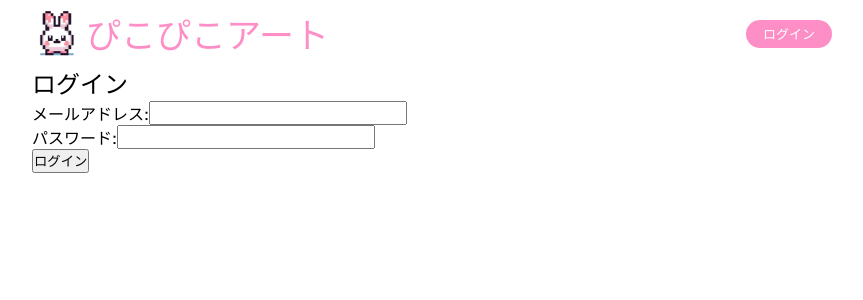
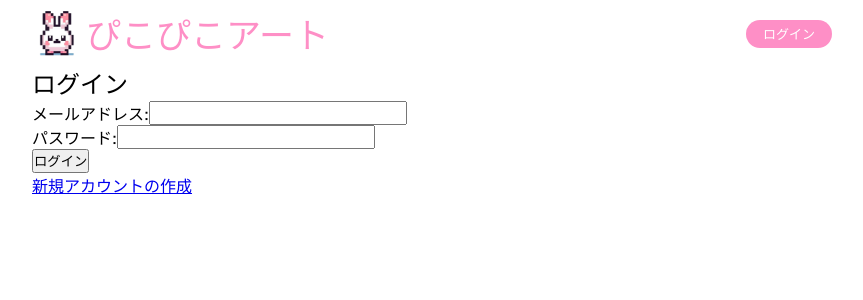
Before and after one commit to PocoPota/picopico-art, a Next.js app: page /login in a window 1280 px wide. Shown: the top 300 px of the page, without its empty margins (208-1071 px from the left). Built offline with nearby package versions, Linux system fonts and the light colour scheme; no server answers; a web font is replaced by a local one.

Commit message:
ログイン後トップページへリダイレクト

```diff
--- a/src/app/components/LoginForm.tsx
+++ b/src/app/components/LoginForm.tsx
@@ -4,11 +4,14 @@
 import React, { useState } from "react";
 import { signInWithEmailAndPassword } from "firebase/auth"; // ログイン用の関数をインポート
 import { auth } from "../lib/firebase"; // ステップ4で初期化したauthオブジェクトをインポート
+import { useRouter } from "next/navigation";
 
 const LoginForm: React.FC = () => {
   const [email, setEmail] = useState("");
   const [password, setPassword] = useState("");
   const [error, setError] = useState<string | null>(null);
+
+  const router = useRouter();
 
   const handleLogin = async (e: React.FormEvent) => {
     e.preventDefault(); // フォームのデフォルト送信を防ぐ
@@ -20,6 +23,7 @@ const LoginForm: React.FC = () => {
       // ログイン成功した場合の処理（例: ホームページにリダイレクトなど）
       console.log("ログイン成功！");
       // useRouter などを使ってリダイレクト処理をここに記述
+      router.push("/");
     } catch (error: any) {
       // エラーが発生した場合の処理
       console.error("ログインエラー:", error);
@@ -57,6 +61,7 @@ const LoginForm: React.FC = () => {
         {error && <p style={{ color: "red" }}>{error}</p>} {/* エラー表示 */}
         <button type="submit">ログイン</button>
       </form>
+      <p><a href="/signup">新規アカウントの作成</a></p>
     </div>
   );
 };
```
